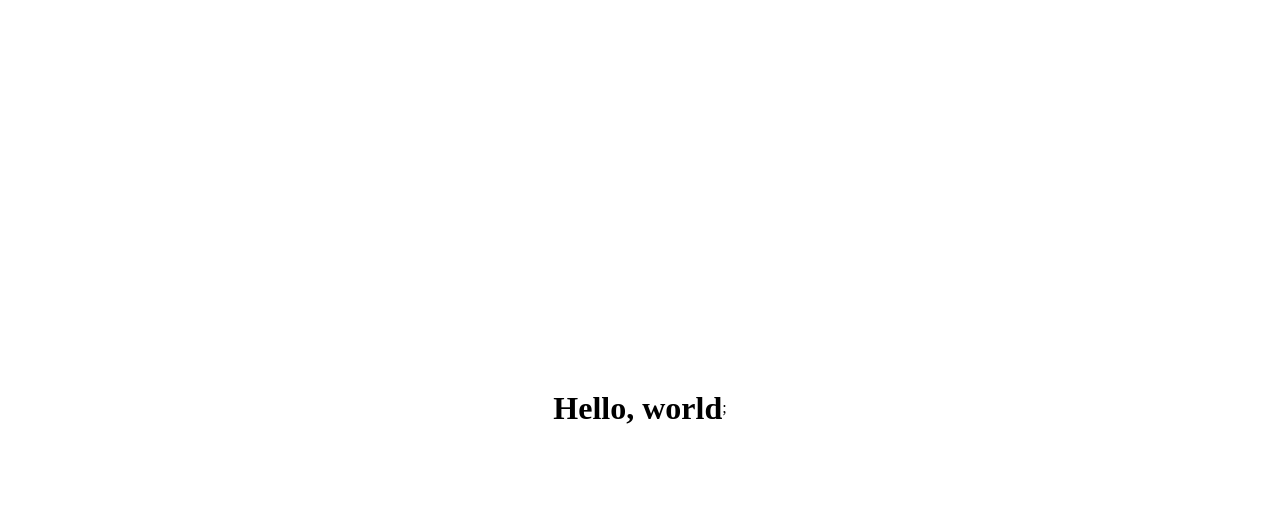
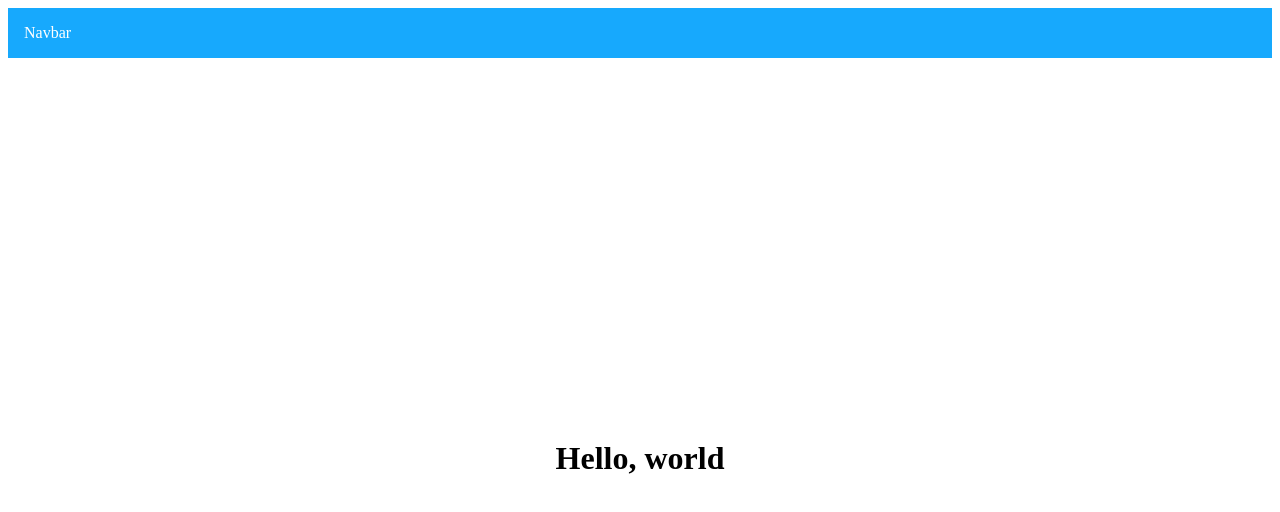
Before and after one commit to yanas-logs/web-app, a React (Create React App) app: page / in a window 1280 px wide. Shown: the top 512 px of the page. Built offline with nearby package versions, Linux system fonts and the light colour scheme.

Commit message:
update src

```diff
--- a/src/App.js
+++ b/src/App.js
@@ -1,10 +1,14 @@
 import React from "react";
 import './App.css';
+import Navbar from "./Navbar";
 
 function App() {
     return (
-        <div className="flex-text">
-            <h1>Hello, world</h1>;
+        <div>
+            <Navbar />
+            <div className="flex-text">
+                <h1>Hello, world</h1>
+            </div>
         </div>
     )
 }
--- a/src/Navbar.css
+++ b/src/Navbar.css
@@ -2,7 +2,7 @@
     display: flex;
     justify-content: space-between;
     align-items: center;
-    background-color: aliceblue;
-    color: #000;
+    background-color: #17a9fd;
+    color: rgb(255, 255, 255);
     padding: 1rem;
 }
--- a/src/Navbar.js
+++ b/src/Navbar.js
@@ -3,8 +3,8 @@ import './Navbar.css';
 
 const Navbar = () => {
     return (
-        <nav>
-
+        <nav className="navbar">
+            <div>Navbar</div>
         </nav>
     )
 }
```
Also changed, not shown: src/index.js (line endings or trailing spaces).
